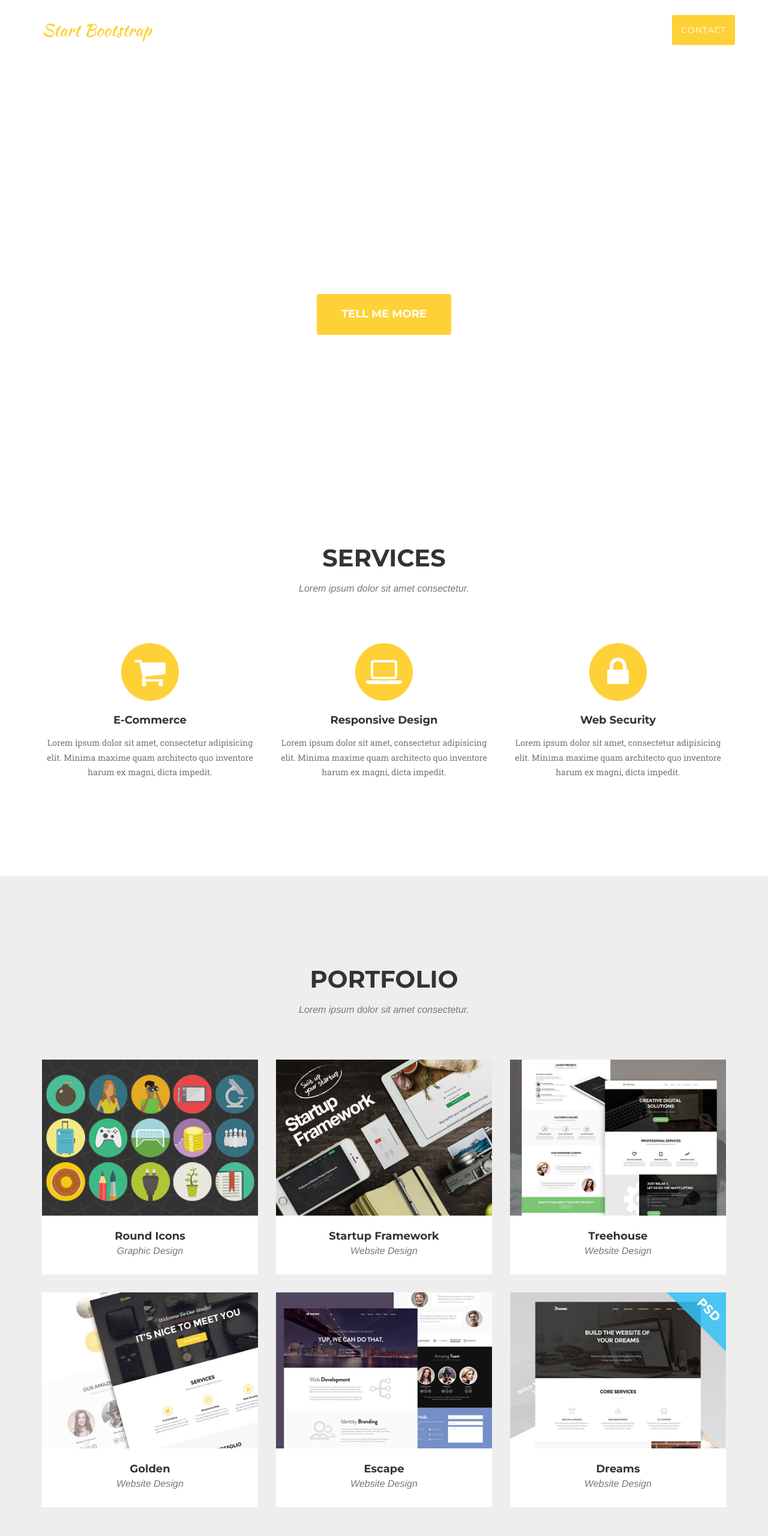
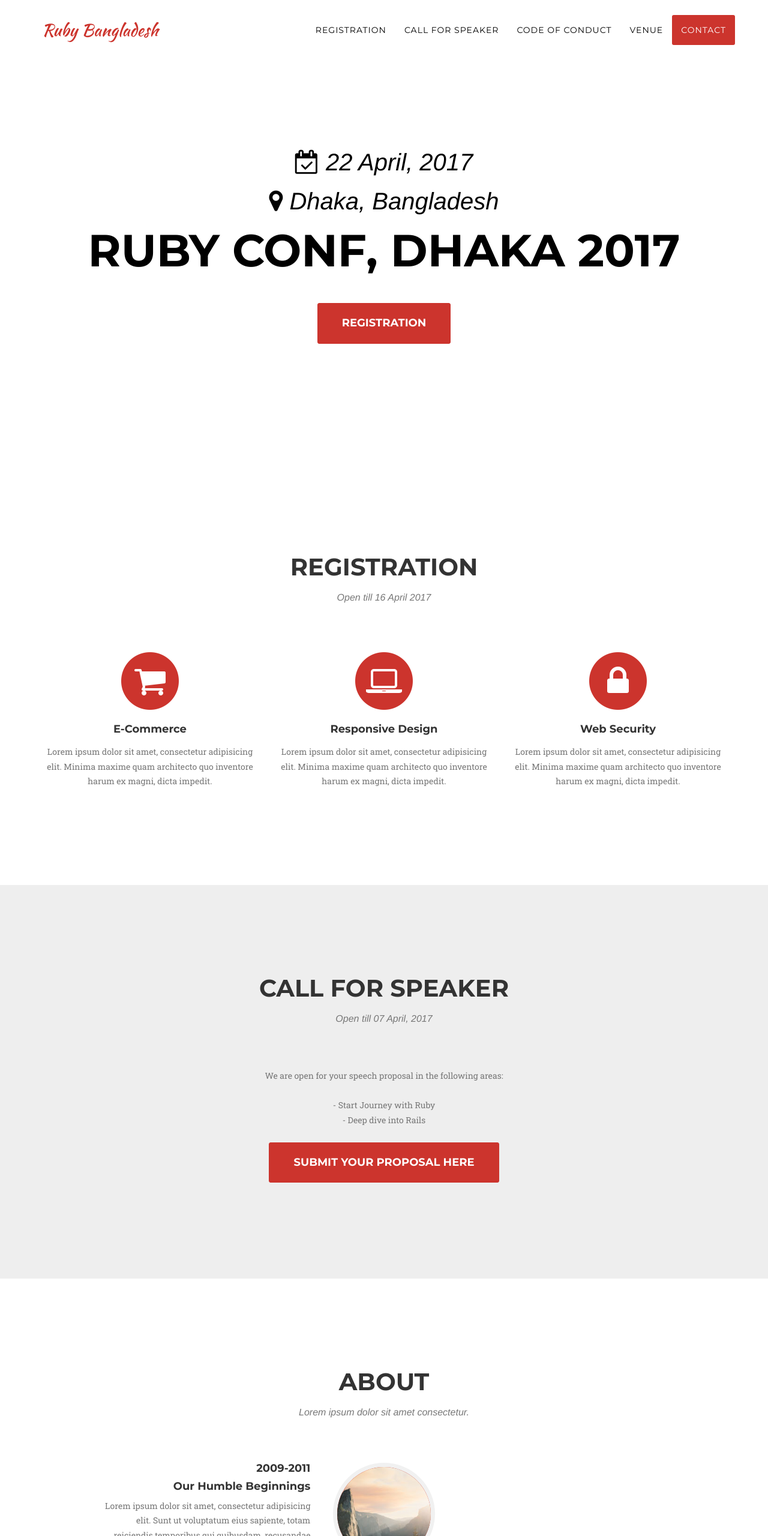
Before and after one commit to fattah/rubybd-site, a website: page index.html in a window 1280 px wide. Shown: the top 2560 px of the page at 60% size. Drawn offline with nearby package versions, Linux system fonts and the light colour scheme; a web font is replaced by a local one.

Commit message:
theme color modified in agency.css file

```diff
--- a/index.html
+++ b/index.html
@@ -43,7 +43,7 @@
                 <button type="button" class="navbar-toggle" data-toggle="collapse" data-target="#bs-example-navbar-collapse-1">
                     <span class="sr-only">Toggle navigation</span> Menu <i class="fa fa-bars"></i>
                 </button>
-                <a class="navbar-brand page-scroll" href="#page-top">Start Bootstrap</a>
+                <a class="navbar-brand page-scroll" href="#page-top">Ruby Bangladesh</a>
             </div>
 
             <!-- Collect the nav links, forms, and other content for toggling -->
@@ -53,16 +53,16 @@
                         <a href="#page-top"></a>
                     </li>
                     <li>
-                        <a class="page-scroll" href="#services">Services</a>
+                        <a class="page-scroll" href="#services">Registration</a>
                     </li>
                     <li>
-                        <a class="page-scroll" href="#portfolio">Portfolio</a>
+                        <a class="page-scroll" href="#portfolio">Call for speaker</a>
                     </li>
                     <li>
-                        <a class="page-scroll" href="#about">About</a>
+                        <a class="page-scroll" href="#about">Code of conduct</a>
                     </li>
                     <li>
-                        <a class="page-scroll" href="#team">Team</a>
+                        <a class="page-scroll" href="#team">Venue</a>
                     </li>
                     <li>
                         <a class="page-scroll" href="#contact">Contact</a>
@@ -78,9 +78,10 @@
     <header>
         <div class="container">
             <div class="intro-text">
-                <div class="intro-lead-in">Welcome To Our Studio!</div>
-                <div class="intro-heading">It's Nice To Meet You</div>
-                <a href="#services" class="page-scroll btn btn-xl">Tell Me More</a>
+                <div class="intro-lead-in"><i class="fa fa-calendar-check-o"></i> 22 April, 2017</div>
+                <div class="intro-lead-in"><i class="fa fa-map-marker"></i> Dhaka, Bangladesh</div>
+                <div class="intro-heading">RUBY CONF, DHAKA 2017</div>
+                <a href="#services" class="page-scroll btn btn-xl">Registration</a>
             </div>
         </div>
     </header>
@@ -90,10 +91,11 @@
         <div class="container">
             <div class="row">
                 <div class="col-lg-12 text-center">
-                    <h2 class="section-heading">Services</h2>
-                    <h3 class="section-subheading text-muted">Lorem ipsum dolor sit amet consectetur.</h3>
+                    <h2 class="section-heading">Registration</h2>
+                    <h3 class="section-subheading text-muted">Open till 16 April 2017</h3>
                 </div>
             </div>
+
             <div class="row text-center">
                 <div class="col-md-4">
                     <span class="fa-stack fa-4x">
@@ -128,95 +130,21 @@
         <div class="container">
             <div class="row">
                 <div class="col-lg-12 text-center">
-                    <h2 class="section-heading">Portfolio</h2>
-                    <h3 class="section-subheading text-muted">Lorem ipsum dolor sit amet consectetur.</h3>
+                    <h2 class="section-heading">Call for speaker</h2>
+                    <h3 class="section-subheading text-muted">Open till 07 April, 2017</h3>
                 </div>
             </div>
             <div class="row">
-                <div class="col-md-4 col-sm-6 portfolio-item">
-                    <a href="#portfolioModal1" class="portfolio-link" data-toggle="modal">
-                        <div class="portfolio-hover">
-                            <div class="portfolio-hover-content">
-                                <i class="fa fa-plus fa-3x"></i>
-                            </div>
-                        </div>
-                        <img src="img/portfolio/roundicons.png" class="img-responsive" alt="">
-                    </a>
-                    <div class="portfolio-caption">
-                        <h4>Round Icons</h4>
-                        <p class="text-muted">Graphic Design</p>
-                    </div>
-                </div>
-                <div class="col-md-4 col-sm-6 portfolio-item">
-                    <a href="#portfolioModal2" class="portfolio-link" data-toggle="modal">
-                        <div class="portfolio-hover">
-                            <div class="portfolio-hover-content">
-                                <i class="fa fa-plus fa-3x"></i>
-                            </div>
-                        </div>
-                        <img src="img/portfolio/startup-framework.png" class="img-responsive" alt="">
-                    </a>
-                    <div class="portfolio-caption">
-                        <h4>Startup Framework</h4>
-                        <p class="text-muted">Website Design</p>
-                    </div>
-                </div>
-                <div class="col-md-4 col-sm-6 portfolio-item">
-                    <a href="#portfolioModal3" class="portfolio-link" data-toggle="modal">
-                        <div class="portfolio-hover">
-                            <div class="portfolio-hover-content">
-                                <i class="fa fa-plus fa-3x"></i>
-                            </div>
-                        </div>
-                        <img src="img/portfolio/treehouse.png" class="img-responsive" alt="">
-                    </a>
-                    <div class="portfolio-caption">
-                        <h4>Treehouse</h4>
-                        <p class="text-muted">Website Design</p>
-                    </div>
-                </div>
-                <div class="col-md-4 col-sm-6 portfolio-item">
-                    <a href="#portfolioModal4" class="portfolio-link" data-toggle="modal">
-                        <div class="portfolio-hover">
-                            <div class="portfolio-hover-content">
-                                <i class="fa fa-plus fa-3x"></i>
-                            </div>
-                        </div>
-                        <img src="img/portfolio/golden.png" class="img-responsive" alt="">
-                    </a>
-                    <div class="portfolio-caption">
-                        <h4>Golden</h4>
-                        <p class="text-muted">Website Design</p>
-                    </div>
-                </div>
-                <div class="col-md-4 col-sm-6 portfolio-item">
-                    <a href="#portfolioModal5" class="portfolio-link" data-toggle="modal">
-                        <div class="portfolio-hover">
-                            <div class="portfolio-hover-content">
-                                <i class="fa fa-plus fa-3x"></i>
-                            </div>
-                        </div>
-                        <img src="img/portfolio/escape.png" class="img-responsive" alt="">
-                    </a>
-                    <div class="portfolio-caption">
-                        <h4>Escape</h4>
-                        <p class="text-muted">Website Design</p>
-                    </div>
-                </div>
-                <div class="col-md-4 col-sm-6 portfolio-item">
-                    <a href="#portfolioModal6" class="portfolio-link" data-toggle="modal">
-                        <div class="portfolio-hover">
-                            <div class="portfolio-hover-content">
-                                <i class="fa fa-plus fa-3x"></i>
-                            </div>
-                        </div>
-                        <img src="img/portfolio/dreams.png" class="img-responsive" alt="">
-                    </a>
-                    <div class="portfolio-caption">
-                        <h4>Dreams</h4>
-                        <p class="text-muted">Website Design</p>
-                    </div>
-                </div>
+              <div class="row text-center">
+                  <div class="col-md-12">
+                      <p class="text-muted">We are open for your speech proposal in the following areas:<br/><br/>
+                        - Start Journey with Ruby<br/>
+                        - Deep dive into Rails<br/><br/>
+                        <a href="https://docs.google.com/forms/d/e/1FAIpQLSd3QNrLTSxu6aeHttCxHCsRUknJk_JCkag-9Zdcj5zDwzTEhw/viewform" class="page-scroll btn btn-xl">Submit your proposal here</a>
+                      </p>
+
+                  </div>
+              </div>
             </div>
         </div>
     </section>
--- a/scss/_variables.scss
+++ b/scss/_variables.scss
@@ -2,7 +2,7 @@
 
 // Gray and Brand Colors for use across theme
 
-$theme-primary:    #fed136;
+$theme-primary:    #860032; // #fed136, #860032, #CC342D
 $theme-danger:     #e74c3c;
 
 $gray-base:			#000 !default;
```
Also changed, not shown: css/agency.css, img/ruby-outline.png (added).
